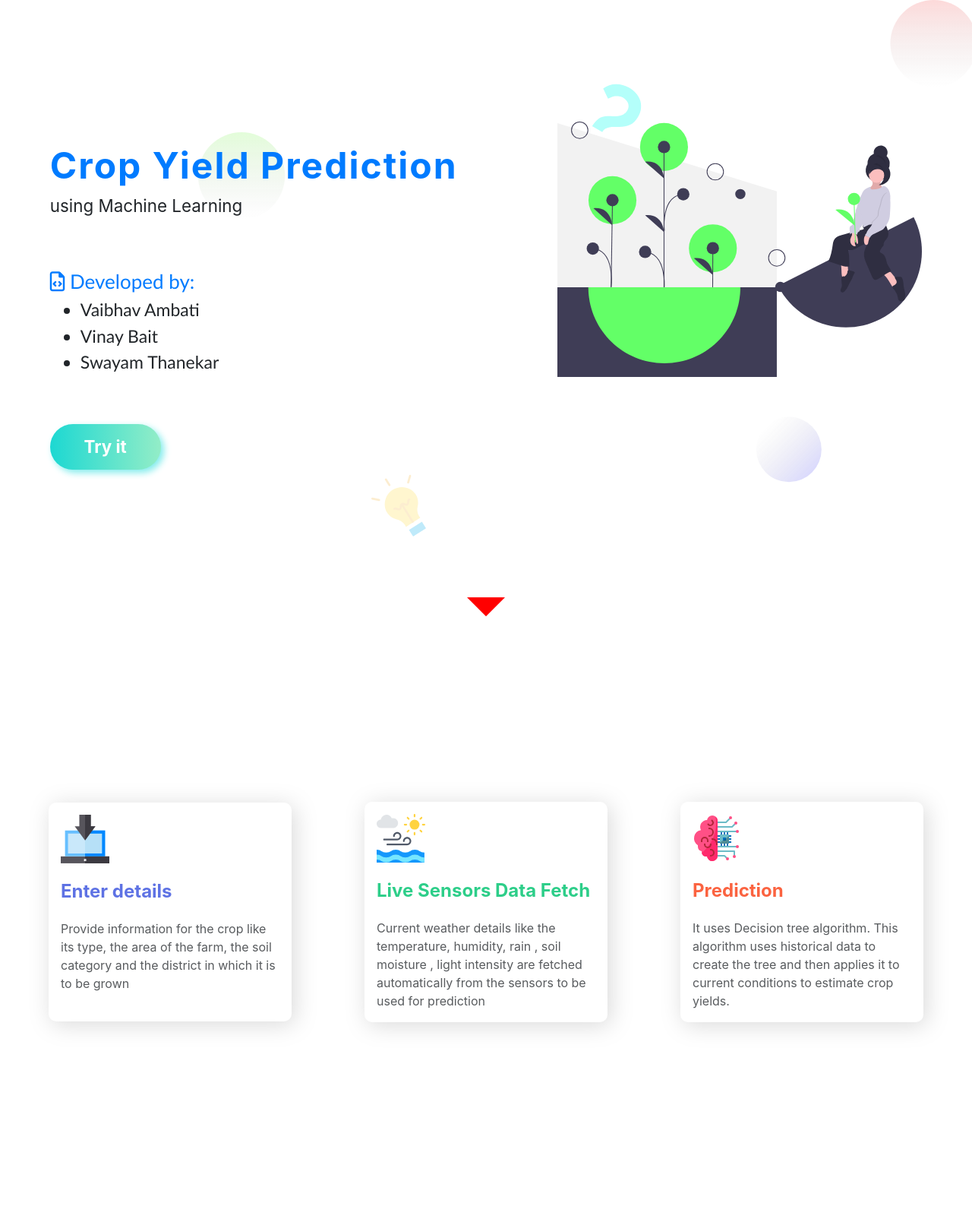
After one commit to Vinay0022/Crop_Yield_Prediciton, a PHP site: page / in a window 1280 px wide. The commit adds this page. Shown: the whole page at 76% size. Run offline with PHP 8.4, Linux system fonts and the light colour scheme; some libraries are stand-ins or nearby versions.

Commit message:
index.php added

```diff
--- a/dataset.php
+++ b/dataset.php
@@ -39,7 +39,7 @@
                                 die("Connection failed:  failed man " . mysqli_connect_error());
                             }
 
-                            $sql = "SELECT * FROM dataset ORDER BY REFID DESC LIMIT 10";
+                            $sql = "SELECT * FROM dataset ORDER BY REFID DESC LIMIT 1";
                             $res = mysqli_query($conn, $sql);
 
                             if ($res) {
--- /dev/null
+++ b/index.php
@@ -0,0 +1,171 @@
+<!DOCTYPE html>
+<html>
+
+<head>
+    <meta charset="utf-8">
+    <meta name="viewport" content="width=device-width, initial-scale=1.0">
+    <meta http-equiv="X-UA-Compatible" content="IE=edge">
+
+    <title>Crop Yield Prediction</title>
+
+    <link rel="stylesheet" href="style.css">
+
+    <!-- Bootstrap CSS CDN -->
+    <link rel="stylesheet" href="https://stackpath.bootstrapcdn.com/bootstrap/4.1.0/css/bootstrap.min.css" integrity="sha384-9gVQ4dYFwwWSjIDZnLEWnxCjeSWFphJiwGPXr1jddIhOegiu1FwO5qRGvFXOdJZ4" crossorigin="anonymous">
+
+    <!-- Font Awesome JS -->
+    <script src="https://kit.fontawesome.com/728d1d3dec.js" crossorigin="anonymous"></script>
+
+    <!-- jQuery CDN -->
+    <script src="https://code.jquery.com/jquery-3.3.1.min.js"></script>
+    <!-- Popper.JS -->
+    <script src="https://cdnjs.cloudflare.com/ajax/libs/popper.js/1.14.0/umd/popper.min.js" integrity="sha384-cs/chFZiN24E4KMATLdqdvsezGxaGsi4hLGOzlXwp5UZB1LY//20VyM2taTB4QvJ" crossorigin="anonymous"></script>
+    <!-- Bootstrap JS -->
+    <script src="https://stackpath.bootstrapcdn.com/bootstrap/4.1.0/js/bootstrap.min.js" integrity="sha384-uefMccjFJAIv6A+rW+L4AHf99KvxDjWSu1z9VI8SKNVmz4sk7buKt/6v9KI65qnm" crossorigin="anonymous"></script>
+</head>
+
+<body>
+    <div class="svgs">
+        <img src="imgs/bg_svg.svg">
+    </div>
+    <div class="page" id="part1">
+        <div class="info">
+            <div class="heading">
+                <div class="title text-primary">Crop Yield Prediction</div>
+                <div class="title-support">using Machine Learning</div>
+            </div>
+            <div class="dev">
+                <div class="text-primary">
+                    <i class="far fa-file-code"></i>&nbsp;Developed by:
+                </div>
+                <ul class="developer">
+                    <li>Vaibhav Ambati</li>
+                    <li>Vinay Bait</li>
+                    <li>Swayam Thanekar</li>
+                </ul>
+            </div>
+
+
+
+<?php
+    // Check if the button is clicked
+    if(isset($_POST['submit'])) {
+        // Redirect to another PHP file
+        header('Location: dataset.php');
+        exit(); // Ensure that script execution stops after redirection
+    }
+?>
+
+<form method="post" action="" >
+    <input style="
+    display: inline-block;
+    text-decoration: none;
+    color: white;
+        sans-serif;
+    font-weight: bold;
+    padding: 0.6em 2em;
+    margin-right: 2em;
+    font-size: 1.4em;
+    border: none;
+    border-radius: 40px;
+    background-image: linear-gradient(to right, #1cd8d2, #93edc7);
+    box-shadow: 4px 4px 10px #81ecec;
+    transition: 0.3s;
+cursor:pointer;
+"
+
+  type="submit" name="submit" value="Try it">
+</form>
+
+        </div>
+        <div class="imgContainer">
+            <!-- <img src="imgs/farm1.jpg" alt=""> -->
+            <img src="imgs/flowers.svg" alt="">
+        </div>
+        <div class="scrollIndicator"></div>
+    </div>
+    <div class="page" id="part2">
+        <div class="card myCard">
+            <div class="myCard-img">
+                <img src="imgs/input.svg" alt="">
+            </div>
+            <div class="myCard-title text-blue">Enter details</div>
+            <div class="myCard-body ">Provide information for the crop like its type, the area of the farm, the soil category and the district in which it is to be grown</div>
+        </div>
+        <div class="card myCard">
+            <div class="myCard-img">
+                <img src="imgs/weather.svg" alt="">
+            </div>
+            <div class="myCard-title text-green">Live Sensors Data Fetch</div>
+            <div class="myCard-body ">Current weather details like the temperature, humidity, rain , soil moisture , light intensity are fetched automatically from the sensors to be used for prediction</div>
+        </div>
+        <div class="card myCard">
+            <div class="myCard-img">
+                <img src="imgs/model.svg" alt="">
+            </div>
+            <div class="myCard-title text-orange">Prediction</div>
+            <div class="myCard-body ">It uses Decision tree algorithm. This algorithm uses historical data to create the tree and then applies it to current conditions to estimate crop yields.</div>
+        </div>
+    </div>
+    </div>
+
+    <script>
+        $(document).ready(()=>{
+            $('#submit').prop('disabled', true);
+            $('#prediction').hide();
+            var input_lists;
+            $.get('input_lists.txt', (data, status)=>{
+                input_lists = JSON.parse(data);
+            }).done(()=>{
+                let opts = '<option value="" selected hidden disabled>Select district</option>';
+                let dists = input_lists['districts'];
+                for(let i=0; i<dists.length; i++)
+                    opts += '<option value="'+dists[i]+'">'+dists[i]+'</option>';
+                $('#district').html(opts);
+
+                opts = '<option value="" selected hidden disabled>Select crop</option>';
+                let crops = input_lists['crops'];
+                for(let i=0; i<crops.length; i++)
+                    opts += '<option value="'+crops[i]+'">'+crops[i]+'</option>';
+                $('#crop').html(opts);
+
+                opts = '<option value="" selected hidden disabled>Select soil type</option>';
+                let soils = input_lists['soils'];
+                for(let i=0; i<soils.length; i++)
+                    opts += '<option value="'+soils[i]+'">'+soils[i]+'</option>';
+                $('#soil').html(opts);
+
+            });
+        });
+        $('select').change(()=>{
+            var flag = 0;
+            if(!$('#district').val()){ flag = 1; }
+            if(!$('#crop').val()){ flag = 1; }
+            if($('#area').val() == ""){ flag = 1; }
+            if(!$('#soil').val()){ flag = 1; }
+            $('#submit').prop('disabled', flag);
+        })
+        $('input').keyup(()=>{
+            var flag = 0;
+            if(!$('#district').val()){ flag = 1; }
+            if(!$('#crop').val()){ flag = 1; }
+            if($('#area').val() == ""){ flag = 1; }
+            if(!$('#soil').val()){ flag = 1; }
+            $('#submit').prop('disabled', flag);
+        })
+
+        $('#submit').click(()=>{
+            var paras = 'district='+$('#district').val()+ '&crop='+$('#crop').val() + '&area='+$('#area').val() + '&soil='+$('#soil').val();
+            var res;
+            $.get('predict.php?'+paras, (data, status)=>{
+                // alert(data);
+                res = data;
+            }).done(()=>{
+                $('#prediction').html(res);
+                $('#prediction').show();
+            });
+        })
+    </script>
+</body>
+
+</html>
--- /dev/null
+++ b/style.css
@@ -0,0 +1,158 @@
+html {
+    scroll-behavior: smooth;
+}
+body {
+    padding: 0;
+    margin: 0;
+    display: flex;
+    flex-direction: column;
+}
+.svgs {
+    position: fixed;
+}
+.page {
+    width: 100%;
+    height: 100vh;
+    position: relative;
+}
+
+.scrollIndicator{
+    position: absolute;
+    bottom: 12px;
+    height: 0;
+    width: 0;
+    border-left:  25px solid transparent;
+    border-right: 25px solid transparent;
+    border-top:   25px solid #f00;
+    animation: down 1.5s ease-in-out infinite;
+}
+@keyframes down{
+    0%{ transform: translateY(0);}
+    50%{ transform: translateY(100%);}
+    100%{ transform: translateY(0);}
+}
+
+#part1 {
+    display: flex;
+    flex-direction: row;
+    justify-content: space-around;
+    align-items: center;
+}
+#part1 .title {
+    font-size: 3em;
+    font-weight: bold;
+    letter-spacing: 2px;
+}
+#part1 .title-support {
+    font-size: 1.4em;
+}
+#part1 .imgContainer {
+    width: 30em;
+    height: 30em;
+}
+#part1 .imgContainer img {
+    width: 100%;
+}
+#part1 .info .dev {
+    margin-top: 4em;
+    margin-bottom: 4em;
+    font-family: "Gill Sans", "Gill Sans MT", Calibri, "Trebuchet MS", sans-serif;
+}
+#part1 .info .btn-grp .try{
+    display: inline-block;
+    text-decoration: none;
+    color: white;
+    font-family: "Lucida Sans", "Lucida Sans Regular", "Lucida Grande", "Lucida Sans Unicode", Geneva, Verdana,
+        sans-serif;
+    font-weight: bold;
+    padding: 0.6em 2em;
+    margin-right: 2em;
+    font-size: 1.4em;
+    border: none;
+    border-radius: 40px;
+    background-image: linear-gradient(to right, #1cd8d2, #93edc7);
+    box-shadow: 4px 4px 10px #81ecec;
+    transition: 0.3s;
+}
+#part1 .info .btn-grp .try:hover {
+    cursor: pointer;
+    transform: scale(1.05);
+}
+#part1 .info .btn-grp .more {
+    font-family: "Lucida Sans", "Lucida Sans Regular", "Lucida Grande", "Lucida Sans Unicode", Geneva, Verdana,
+        sans-serif;
+    padding: 0.6em 2em;
+    font-size: 1.2em;
+    border: 1px solid gray;
+    background-color: transparent;
+    border-radius: 40px;
+    transition: 0.3s;
+}
+#part1 .info .btn-grp .more:hover {
+    cursor: pointer;
+    transform: scale(1.05);
+}
+
+#part2 {
+    display: flex;
+    flex-direction: row;
+    justify-content: center;
+    align-items: center;
+}
+.text-blue {
+    color: #5e72e4;
+}
+.text-green {
+    color: #2dce89;
+}
+.text-orange {
+    color: #fb6340;
+}
+#part2 .myCard {
+    display: flex;
+    flex-direction: column;
+    border-radius: 10px;
+    width: 20em;
+    margin: 3em;
+    min-height: 18em;
+    padding: 1em;
+    border: none;
+    filter: drop-shadow(4px 4px 15px rgba(0, 0, 0, 0.15));
+    transition: 0.25s;
+}
+#part2 .myCard:hover {
+    transform: translateY(-10%);
+}
+#part2 .myCard .myCard-img {
+    width: 4em;
+}
+#part2 .myCard .myCard-img img {
+    width: 100%;
+}
+#part2 .myCard .myCard-title {
+    font-size: 1.5em;
+    font-weight: bold;
+    margin-top: 0.8em;
+    margin-bottom: 0.8em;
+}
+#part2 .myCard .myCard-body {
+    opacity: 0.75;
+}
+
+#part3 {
+    display: flex;
+    flex-direction: row;
+    align-items: center;
+}
+#part3 .imgContainer {
+    width: 20em;
+}
+#part3 .imgContainer img {
+    width: 100%;
+}
+.developer{
+font-size: 23px;
+}
+.text-primary{
+font-size: 26px;
+}
```
Also changed, not shown: imgs/bg_svg.svg (added), imgs/flowers.svg (added), imgs/input.svg (added), imgs/model.svg (added), imgs/plant.svg (added), imgs/weather.svg (added).
